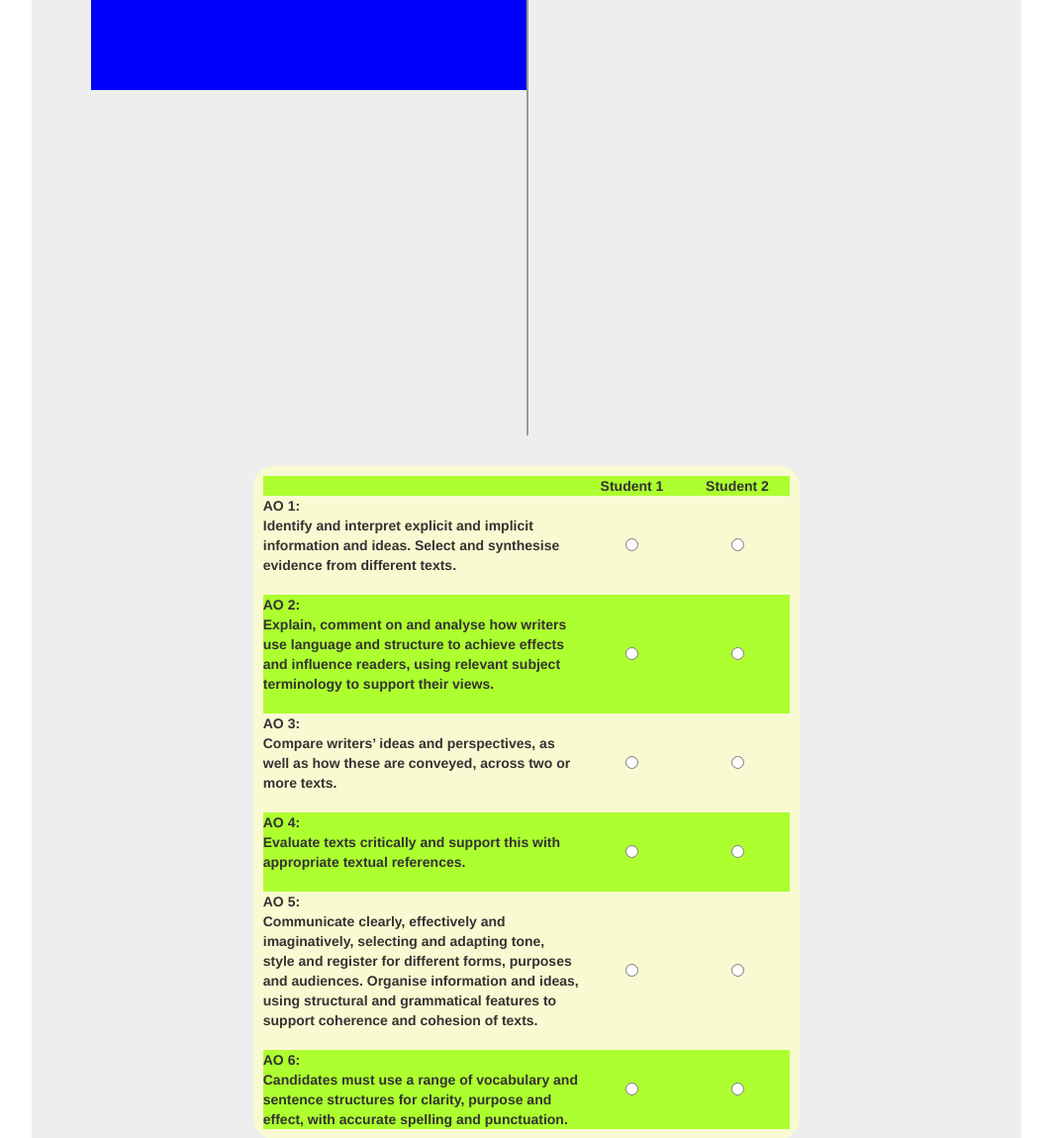
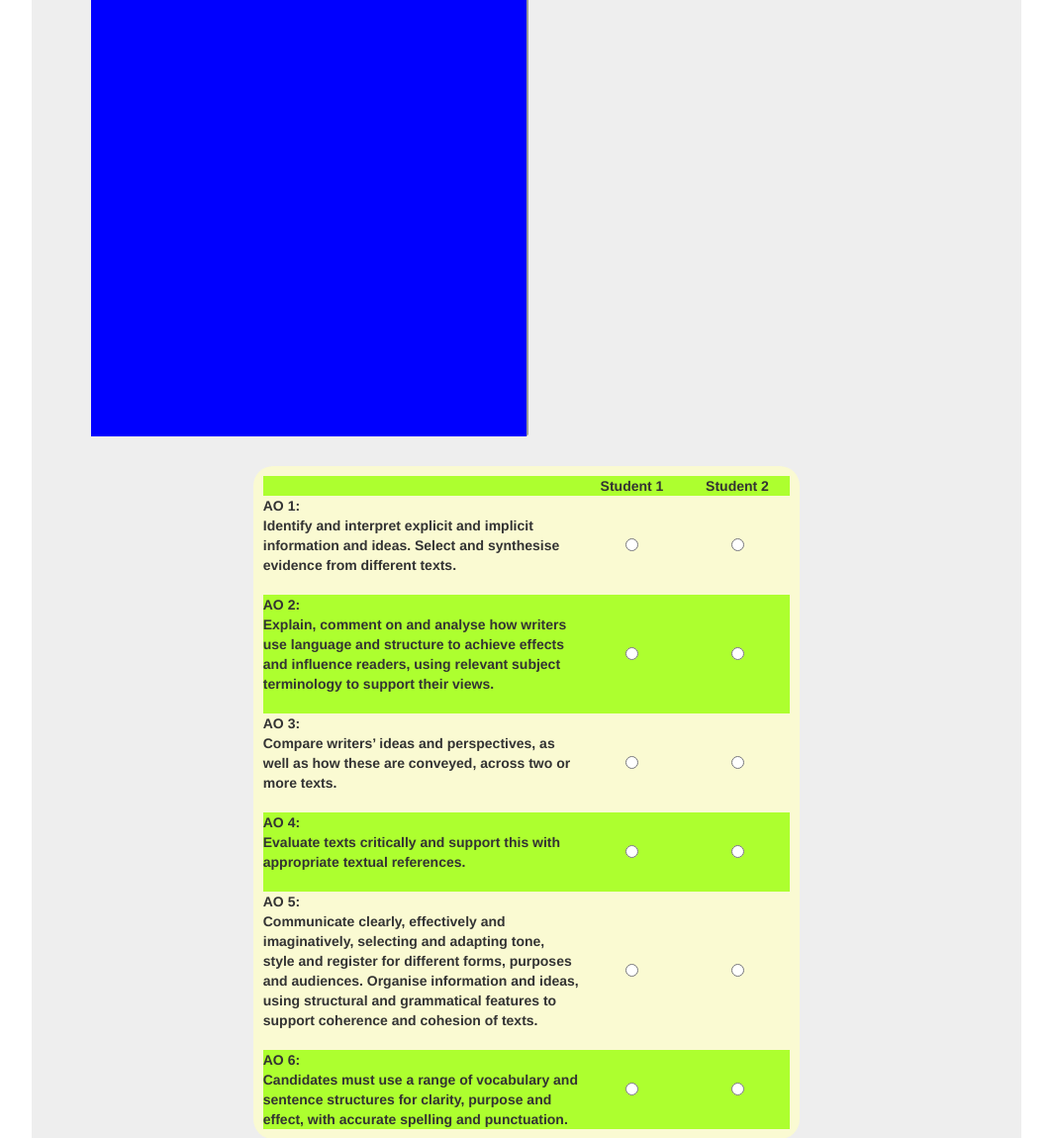
Before and after one commit to codingWithAndy/Flask-Example, a Flask app: page /compare/ in a window 1280 px wide. Shown: the part 604-1754 px from the top of the page at 99% size, without its empty margins (108-1171 px from the left). Run offline with Flask 2, Linux system fonts and the light colour scheme; the visitor is signed in with stand-in values (Sample User, id 1); some libraries are stand-ins or nearby versions.

Commit message:
image tweak CSS

```diff
--- a/static/css/main.css
+++ b/static/css/main.css
@@ -131,7 +131,7 @@ iframe {
 
 .img-wrapper {
 
-    height: 400px;
+    height: 750px;
     background-color: blue;
     position: relative;
     overflow-x:auto;
```
